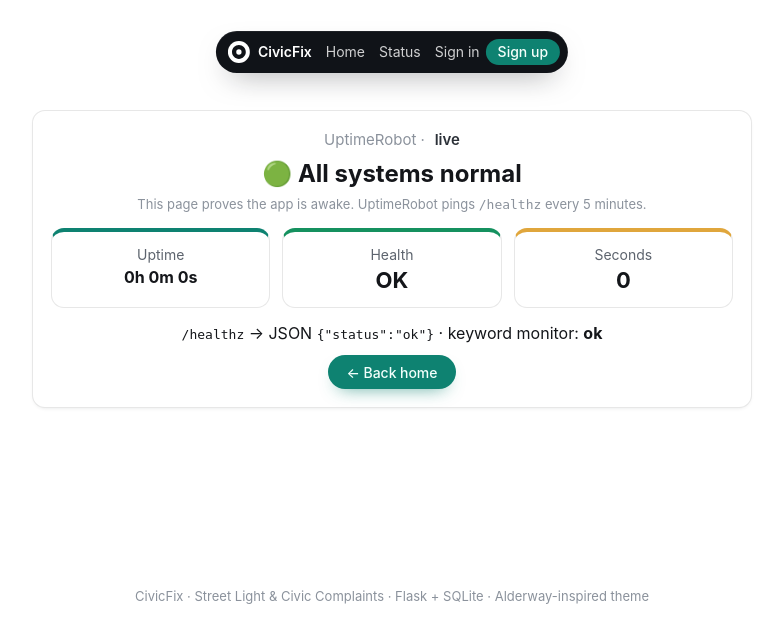
After one commit to doxpro26-star/complaint, a Flask app: page /status in a window 1280 px wide. The commit adds this page. Shown: the top 643 px of the page, without its empty margins (248-1031 px from the left). Run offline with Flask 3, Linux system fonts and the light colour scheme.

Commit message:
Add UptimeRobot concept: JSON healthz with uptime, status page, docs

```diff
--- a/app.py
+++ b/app.py
@@ -5,13 +5,16 @@ Stack: Flask + SQLite
 """
 import os
 import sqlite3
+import time
 from datetime import datetime
 from functools import wraps
-from flask import Flask, render_template, request, redirect, url_for, session, flash, g
+from flask import Flask, render_template, request, redirect, url_for, session, flash, g, jsonify
 from werkzeug.security import generate_password_hash, check_password_hash
 
 app = Flask(__name__)
 app.secret_key = os.environ.get("SECRET_KEY", "complaint-system-secret-key-change-this")
+
+START_TIME = time.time()
 
 BASE_DIR = os.path.dirname(os.path.abspath(__file__))
 DATABASE = os.path.join(BASE_DIR, "complaints.db")
@@ -314,7 +317,27 @@ def engineer_view_complaint(cid):
 
 @app.route("/healthz")
 def healthz():
-    return "ok", 200
+    """UptimeRobot pings this every 5 min to keep Render free tier awake.
+    Returns 200 + JSON so monitors can check keyword 'ok'."""
+    uptime = int(time.time() - START_TIME)
+    try:
+        db = sqlite3.connect(DATABASE)
+        db.execute("SELECT 1").fetchone()
+        db.close()
+        db_status = "ok"
+    except Exception as e:
+        db_status = f"error: {e}"
+    return jsonify(status="ok", uptime_seconds=uptime, db=db_status), 200
+
+
+@app.route("/status")
+def status():
+    """Public status page (human-friendly) for UptimeRobot concept demo."""
+    uptime = int(time.time() - START_TIME)
+    hrs, rem = divmod(uptime, 3600)
+    mins, secs = divmod(rem, 60)
+    return render_template("status.html", uptime_seconds=uptime,
+                           uptime_str=f"{hrs}h {mins}m {secs}s")
 
 
 if __name__ == "__main__":
--- a/templates/base.html
+++ b/templates/base.html
@@ -16,6 +16,7 @@
     CivicFix
   </a>
   <a href="{{ url_for('home') }}">Home</a>
+  <a href="{{ url_for('status') }}">Status</a>
   {% if session.get('user_id') %}
     <a href="{{ url_for('dashboard') }}">Dashboard</a>
     <span class="user-pill">{{ session.get('user_name') }} · {{ session.get('role') }}</span>
--- /dev/null
+++ b/templates/status.html
@@ -0,0 +1,16 @@
+{% extends "base.html" %}
+{% block title %}Status — CivicFix{% endblock %}
+{% block content %}
+<div class="card detail" style="text-align:center">
+  <p class="eyebrow" style="justify-content:center">UptimeRobot · <b>&nbsp;live</b></p>
+  <h2 style="margin:8px 0">🟢 All systems normal</h2>
+  <p class="muted">This page proves the app is awake. UptimeRobot pings <code>/healthz</code> every 5 minutes.</p>
+  <div class="stats" style="margin-top:16px">
+    <div class="stat progress">Uptime<b style="font-size:16px">{{ uptime_str }}</b></div>
+    <div class="stat done">Health<b>OK</b></div>
+    <div class="stat pending">Seconds<b>{{ uptime_seconds }}</b></div>
+  </div>
+  <p style="margin-top:12px"><code>/healthz</code> → JSON <code>{"status":"ok"}</code> · keyword monitor: <b>ok</b></p>
+  <p style="margin-top:12px"><a href="{{ url_for('home') }}" class="btn btn-primary">← Back home</a></p>
+</div>
+{% endblock %}
```
Also changed, not shown: UPTIME.md (added, +49 -0 lines), README.md.
